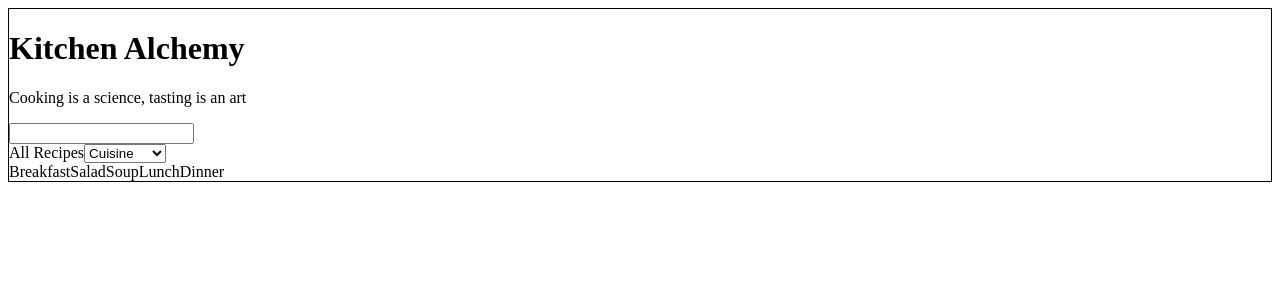
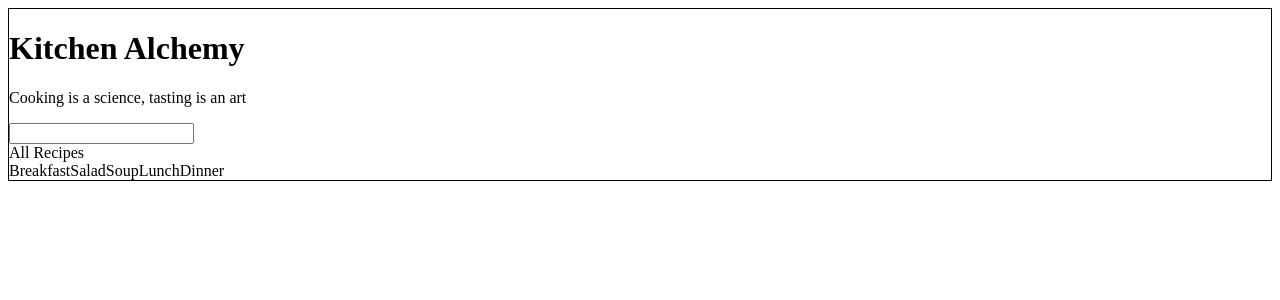
Before and after one commit to Carring10/kitchen-alchemy, a React (Vite) app: page / in a window 1280 px wide. Shown: the top 300 px of the page. Built offline with nearby package versions, Linux system fonts and the light colour scheme.

Commit message:
multilevel dropdown

```diff
--- /dev/null
+++ b/src/pages/MultiLevelDropdown/MultiLevelDropdown.tsx
@@ -0,0 +1,64 @@
+import { useState } from "react";
+
+type Categories = {
+  [key: string]: string[];
+};
+
+const MultiLevelDropdown = () => {
+  const [dropdownMenu, setdropdownMenu] = useState<true | null>(null);
+  const [activeCategory, setActiveCategory] = useState<string | null>(null);
+
+  const categories: Categories = {
+    Cuisine: ["Italian", "Mexican", "Indian", "Chinese"],
+    Ingredient: ["Vegetables", "Meat", "Dairy", "Grains"],
+    Season: ["Summer", "Winter", "Spring", "Autumn"],
+  };
+
+  const handleDropdownClick = () => {
+    setdropdownMenu(dropdownMenu === true ? null : true);
+  };
+
+  const handleCategoryClick = (category: string) => {
+    console.log(category);
+    setActiveCategory(activeCategory === category ? null : category);
+  };
+
+
+  const showCategories = () => {
+    return (
+      <div className="dropdown-menu">
+        {Object.keys(categories).map((category) => (
+          <div key={category} className="dropdown-item">
+            <button
+              type="button"
+              className="category-button"
+              onClick={() => handleCategoryClick(category)}
+            >
+              {category}
+            </button>
+            {activeCategory === category && (
+              <ul className="subcategory-list">
+                {categories[category].map((subCategory) => (
+                  <li key={subCategory} className="subcategory-item">
+                    {subCategory}
+                  </li>
+                ))}
+              </ul>
+            )}
+          </div>
+        ))}
+      </div>
+    );
+  };
+
+  return (
+    <div className="dropdown">
+      <label htmlFor="categories" onClick={() => handleDropdownClick()}>
+        All Recipes
+      </label>
+      {dropdownMenu && showCategories()}
+    </div>
+  );
+};
+
+export default MultiLevelDropdown;
--- a/src/pages/Navbar/Navbar.tsx
+++ b/src/pages/Navbar/Navbar.tsx
@@ -1,4 +1,5 @@
 import "./navbar.css";
+import MultiLevelDropdown from "../MultiLevelDropdown/MultiLevelDropdown";
 
 export const Navbar = () => {
   return (
@@ -9,12 +10,7 @@ export const Navbar = () => {
         <input className="search-bar"></input>
         <div className="filter-container">
           {/* Browse categories */}
-          <label htmlFor="categories">All Recipes</label>
-          <select name="categories">
-            <option>Cuisine</option>
-            <option>Ingredient</option>
-            <option>Season</option>
-          </select>
+          {MultiLevelDropdown()}
           {/* Browse meals */}
           <div className="meal-tags">
             <a>Breakfast</a>
```
